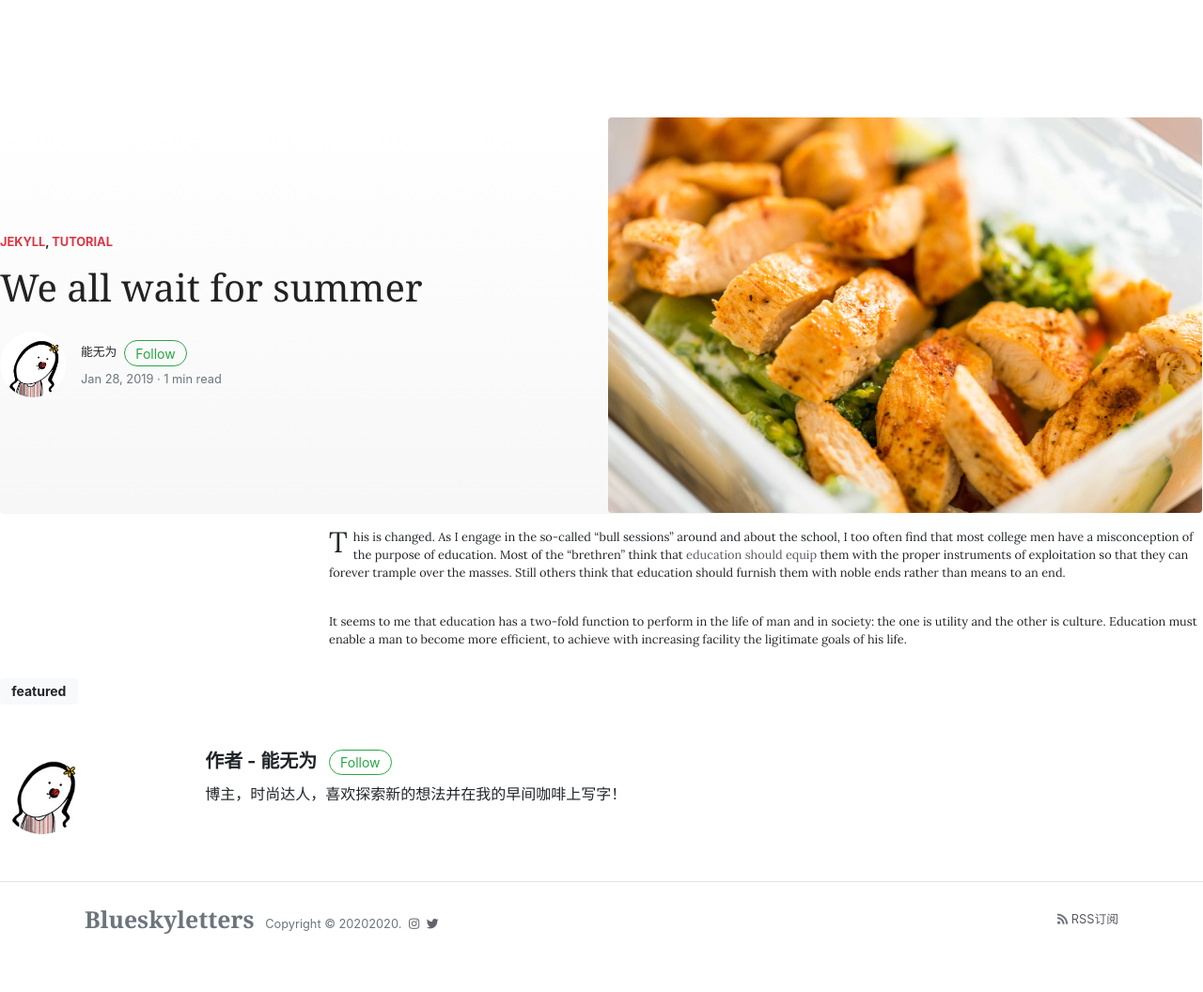
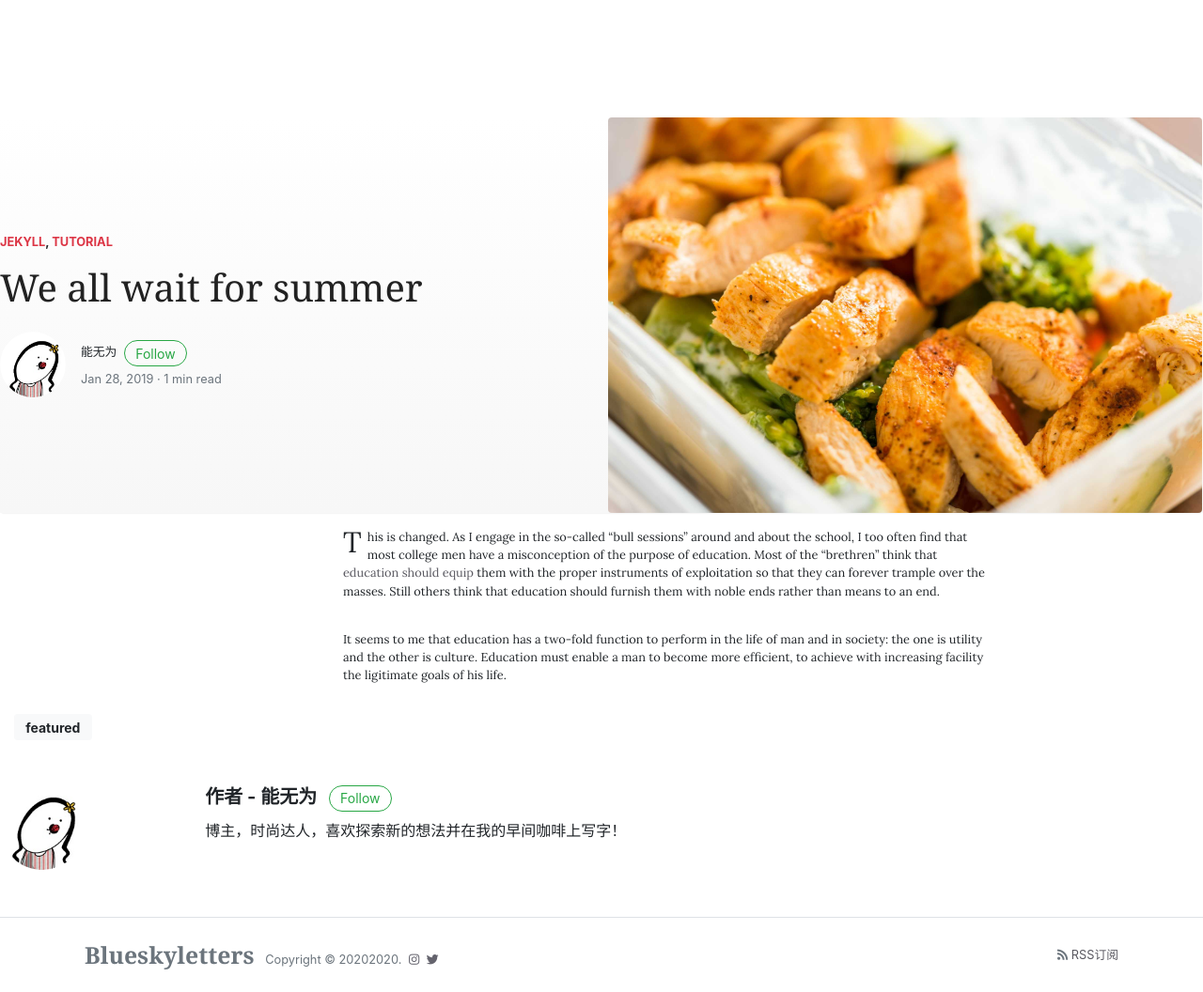
Before and after one commit to nengwuzhi/nengwuzhi.github.iom, a Jekyll site: the page built from _posts/2019-01-28-we-all-wait-for-summer.md, in a window 1280 px wide. Shown: the whole page at 94% size. Built offline with Jekyll 4.4.1, drawn with Linux system fonts in a browser that asks for light colours; nearby versions of some CDN libraries; comment, search, counter and statistics services are not loaded; before the commit the page ends 1018 px from its top, so only the background shows below that.

Commit message:
Update post.html

```diff
--- a/_layouts/post.html
+++ b/_layouts/post.html
@@ -46,11 +46,12 @@
 
 
         <!-- 目录 -->
-		<div class=""col-md-12">
+
 
 
             <!-- Article -->
 		<div class="main" role="main">
+			<div class="col-md-10">
 		<div class="sticky-top sticky-top-offset">
 		       <article class="article-post">
 			{{ content }}
```
